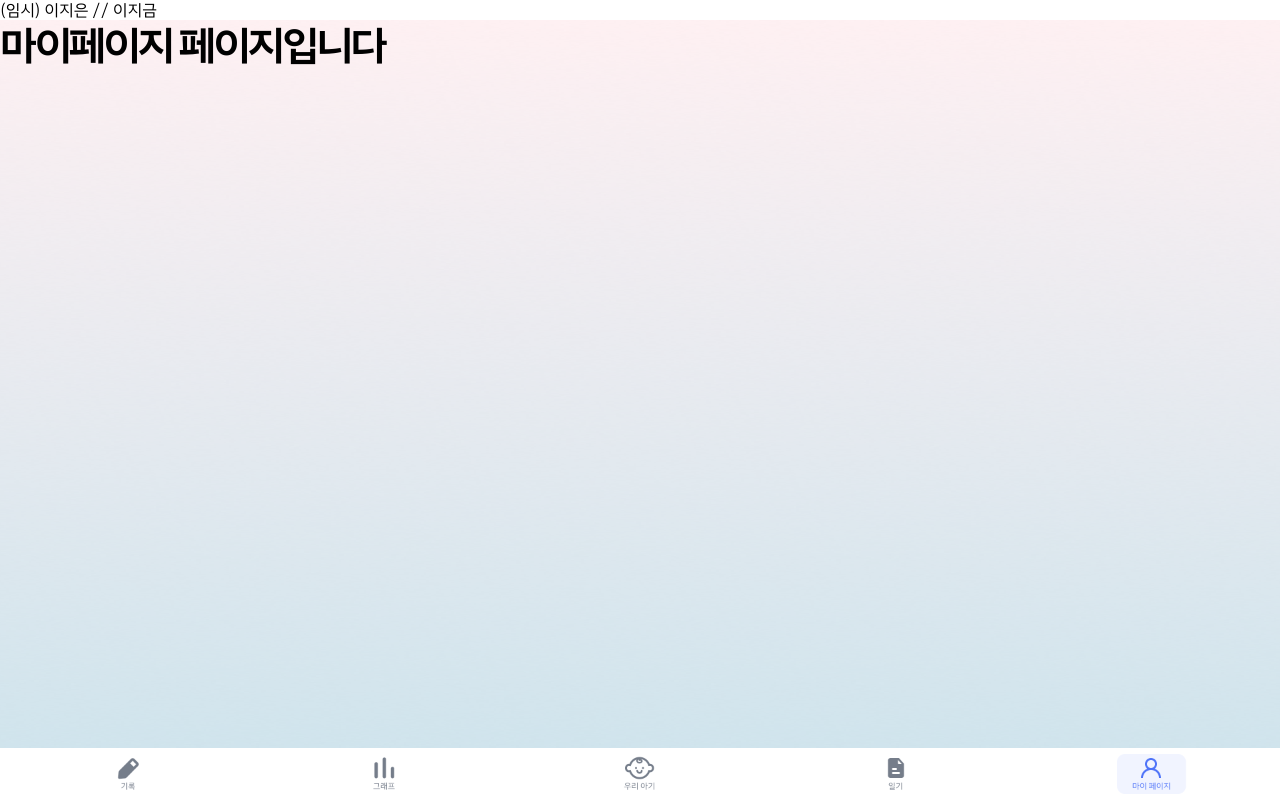
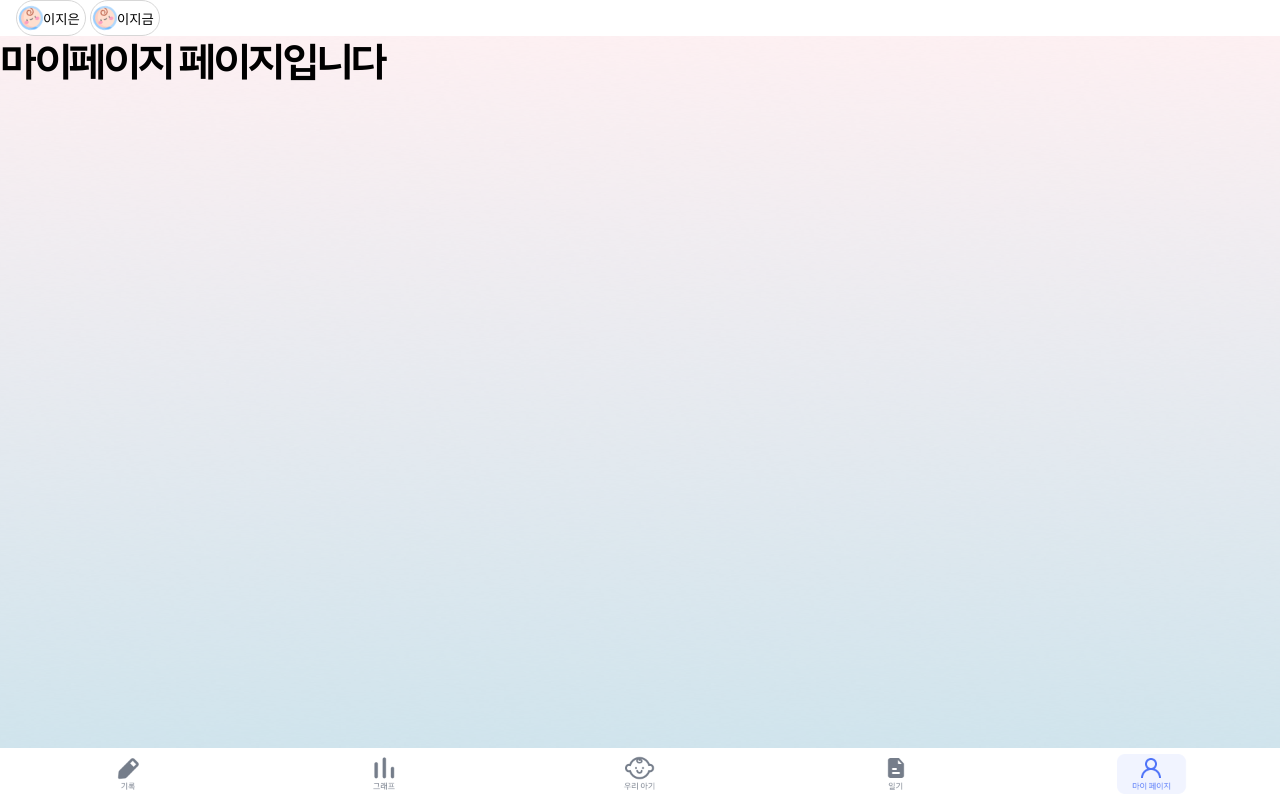
Before and after one commit to yunsbob/Sonagi, a React (Create React App) app in the folder frontend-web/: page /main/myPage in a window 1280 px wide. Built offline with nearby package versions, Linux system fonts and the light colour scheme.

Commit message:
[S09P12B207-254] feat : Button, CategoryBar, RecordBar 기능 추가

```diff
--- /dev/null
+++ b/frontend-web/src/components/atoms/Button/Button.styles.ts
@@ -0,0 +1,53 @@
+import styled, { css } from 'styled-components';
+import { ButtonProps } from './Button';
+
+const getVariantStyling = (variant: Required<ButtonProps>['variant']) => {
+  const style = {
+    default: css``,
+    register: css`
+      border: 1px rgba(70, 70, 70, 0.6) solid;
+      background: ${({ theme }) => theme.color.gray3};
+      border: 1px ${({ theme }) => theme.color.gray2} solid;
+      color: ${({ theme }) => theme.color.black3};
+      box-shadow: 0px 8px 21px 0px rgba(0, 0, 0, 0.16);
+      font-size: 22px;
+      font-style: normal;
+      font-weight: 400;
+      line-height: normal;
+    `,
+    record: css`
+      border-radius: 1.375rem;
+      border: 1px solid var(--grey-3, #d7d7d7);
+      background: var(--white-1, #fff);
+    `,
+  };
+
+  return style[variant];
+};
+
+const getSizeStyling = (size: Required<ButtonProps>['size']) => {
+  const style = {
+    small: css`
+      width: 4.375rem;
+      height: 2.25rem;
+      flex-shrink: 0;
+    `,
+    medium: css`
+      width: 307px;
+      height: 62px;
+      flex-shrink: 0;
+    `,
+  };
+  return style[size];
+};
+
+const Button = styled.button<ButtonProps>`
+  cursor: pointer;
+  border-radius: 22px;
+  font-family: Happiness Sans;
+  text-align: center;
+  ${({ variant = 'default' }) => getVariantStyling(variant)}
+  ${({ size = 'small' }) => getSizeStyling(size)}
+`;
+
+export { Button };
--- /dev/null
+++ b/frontend-web/src/components/atoms/Button/Button.tsx
@@ -0,0 +1,23 @@
+import { forwardRef } from 'react';
+import * as S from './Button.styles';
+
+import type { ComponentPropsWithRef, ForwardedRef } from 'react';
+
+export interface ButtonProps extends ComponentPropsWithRef<'button'> {
+  variant?: 'default' | 'register' | 'record';
+  size?: 'small';
+  typed?: false;
+}
+
+const Button = (
+  { variant, size, children, ...attributes }: ButtonProps,
+  ref: ForwardedRef<HTMLButtonElement>
+) => {
+  return (
+    <S.Button ref={ref} variant={variant} size={size} {...attributes}>
+      {children}
+    </S.Button>
+  );
+};
+
+export default forwardRef(Button);
--- /dev/null
+++ b/frontend-web/src/components/molecules/BabyBar/BabyBar.styles.ts
@@ -0,0 +1,15 @@
+import styled from 'styled-components';
+
+const BabyBarContainer = styled.div`
+  padding: 0rem 1rem;
+  display: flex;
+  max-width: 100%;
+  overflow-x: scroll;
+  gap: 4px;
+`;
+
+const BabyBarStyle = styled.button`
+  display: flex;
+`;
+
+export { BabyBarContainer, BabyBarStyle };
--- /dev/null
+++ b/frontend-web/src/components/molecules/BabyBar/BabyBar.tsx
@@ -0,0 +1,30 @@
+import Button from '@/components/atoms/Button/Button';
+import { Image } from '@/components/atoms/Image/Image';
+import { BabyBarContainer } from '@/components/molecules/BabyBar/BabyBar.styles';
+import babyCircleBlue from '@/assets/images/img-baby-blue-circle.png';
+
+const BabyBar = () => {
+  const BabyArray = ['이지은', '이지금'];
+
+  return (
+    <BabyBarContainer>
+      {BabyArray.map((item, index) => (
+        <Button
+          variant="record"
+          size="small"
+          key={index}
+          style={{ display: 'flex', alignItems: 'center' }}
+        >
+          <Image
+            src={babyCircleBlue}
+            width={1.5}
+            style={{ transform: 'rotate(-10.68deg)', marginLeft: '2px' }}
+          />
+          {item}
+        </Button>
+      ))}
+    </BabyBarContainer>
+  );
+};
+
+export default BabyBar;
--- /dev/null
+++ b/frontend-web/src/components/molecules/CategoryBar/CategoryBar.styles.ts
@@ -0,0 +1,10 @@
+import styled from 'styled-components';
+
+const CategoryBarContainer = styled.div`
+  padding: 0rem 1rem;
+  display: flex;
+  max-width: 100%;
+  overflow-x: scroll;
+`;
+
+export { CategoryBarContainer };
--- /dev/null
+++ b/frontend-web/src/components/molecules/CategoryBar/CategoryBar.tsx
@@ -0,0 +1,34 @@
+import { Image } from '@/components/atoms/Image/Image';
+
+import All from '@/assets/images/icon-category-all.png';
+import Meal from '@/assets/images/icon-category-meal.png';
+import Diaper from '@/assets/images/icon-category-diaper.png';
+import Sleep from '@/assets/images/icon-category-sleep.png';
+import Pump from '@/assets/images/icon-category-pumping-breast.png';
+import Activity from '@/assets/images/icon-category-activity.png';
+import Health from '@/assets/images/icon-category-health.png';
+import Extra from '@/assets/images/icon-category-extra.png';
+import { CategoryBarContainer } from '@/components/molecules/CategoryBar/CategoryBar.styles';
+
+const CategoryBar = () => {
+  const CategoryArray = [
+    All,
+    Meal,
+    Diaper,
+    Sleep,
+    Pump,
+    Activity,
+    Health,
+    Extra,
+  ];
+
+  return (
+    <CategoryBarContainer>
+      {CategoryArray.map((item, index) => (
+        <Image key={index} src={item} width={3.5} />
+      ))}
+    </CategoryBarContainer>
+  );
+};
+
+export default CategoryBar;
--- /dev/null
+++ b/frontend-web/src/components/molecules/RecordBar/RecordBar.styles.ts
@@ -0,0 +1,11 @@
+import styled from 'styled-components';
+
+const RecordBarContainer = styled.div`
+  padding: 0rem 1rem;
+  display: flex;
+  max-width: 100%;
+  overflow-x: scroll;
+  gap: 4px;
+`;
+
+export { RecordBarContainer };
--- /dev/null
+++ b/frontend-web/src/components/molecules/RecordBar/RecordBar.tsx
@@ -0,0 +1,34 @@
+import Button from '@/components/atoms/Button/Button';
+import { RecordBarContainer } from '@/components/molecules/RecordBar/RecordBar.styles';
+
+const RecordBar = () => {
+  const RecordArray = [
+    '수유',
+    '분유',
+    '유축 수유',
+    '이유식',
+    '소변',
+    '유축',
+    '체온',
+    '병원',
+    '투약',
+    '예방 접종',
+    '간식',
+    '우유',
+    '놀이',
+    '터미 타임',
+    '기타',
+  ];
+
+  return (
+    <RecordBarContainer>
+      {RecordArray.map((item, index) => (
+        <Button variant="record" size="small" key={index}>
+          {item}
+        </Button>
+      ))}
+    </RecordBarContainer>
+  );
+};
+
+export default RecordBar;
--- a/frontend-web/src/pages/MainPage/MainPage.tsx
+++ b/frontend-web/src/pages/MainPage/MainPage.tsx
@@ -1,15 +1,15 @@
 import { Outlet } from 'react-router-dom';
 import { Background } from '@/components/atoms/Background/Background.styles';
 import backgroundGradient from '@/assets/images/background-gradient.png';
-import { Text } from '@/components/atoms/Text/Text.styles';
 import TabBar from '@/components/organisms/TabBar/TabBar';
+import BabyBar from '@/components/molecules/BabyBar/BabyBar';
 
 const MainPage = () => {
   return (
     <Background background={backgroundGradient}>
       <div style={{ backgroundColor: 'white' }}>
         <header>
-          <Text size="medium1">(임시) 이지은 // 이지금</Text>
+          <BabyBar></BabyBar>
         </header>
       </div>
       <Outlet />
--- a/frontend-web/src/pages/RecordPage.tsx/RecordPage.tsx
+++ b/frontend-web/src/pages/RecordPage.tsx/RecordPage.tsx
@@ -1,12 +1,18 @@
 import { Text } from '@/components/atoms/Text/Text.styles';
+import CategoryBar from '@/components/molecules/CategoryBar/CategoryBar';
+import RecordBar from '@/components/molecules/RecordBar/RecordBar';
 
 const RecordPage = () => {
   return (
     <div>
       <section style={{ border: '1px solid black' }}> (임시) 캘린더 </section>
-      <section> (임시) 카테고리 </section>
-      <Text size="headXLarge">기록페이지입니다</Text>
-      <section> (임시) 블록1 // 블록2 // 블록3 </section>
+      <CategoryBar></CategoryBar>
+
+      <Text size="headXLarge">기록 블록 1</Text>
+      <Text size="headXLarge">기록 블록 2</Text>
+      <Text size="headXLarge">기록 블록 3</Text>
+
+      <RecordBar></RecordBar>
     </div>
   );
 };
```
